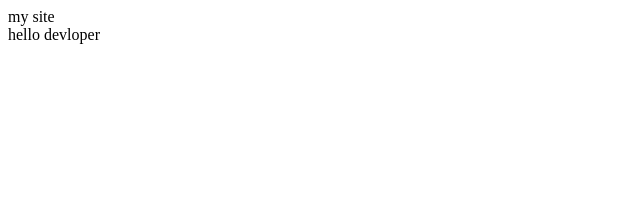
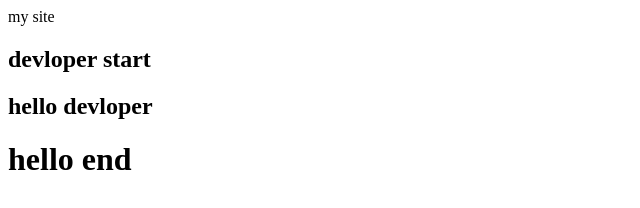
Before and after one commit to vipuls21/git-example, a plain HTML site: page index.html in a window 1280 px wide. Shown: the whole page, without its empty margins (0-640 px from the left). Drawn offline with Linux system fonts and the light colour scheme.

Commit message:
dev title changes

```diff
--- a/index.html
+++ b/index.html
@@ -1,6 +1,9 @@
 <html>
     <head> my site </head>
     <body>
-        <div>hello devloper</div>
+        <h2>devloper start</h2>
+        <h2>hello devloper</h2>
+        <h1>hello end</h2>
+
     </body>
 </html>
```
